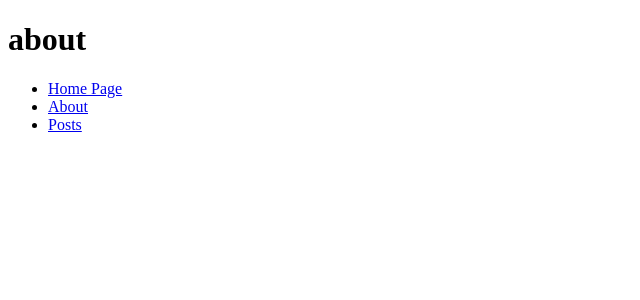
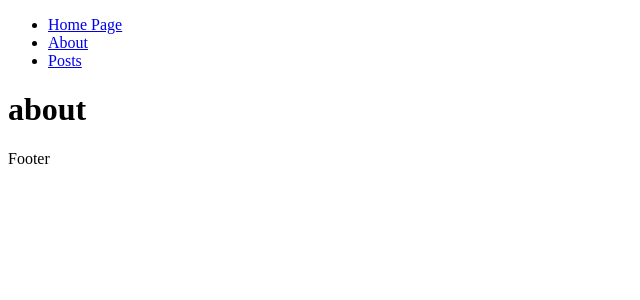
Before and after one commit to AndreaRispoli97/react-router, a React (Vite) app: page /about in a window 1280 px wide. Shown: the top 300 px of the page, without its empty margins (0-640 px from the left). Built offline with nearby package versions, Linux system fonts and the light colour scheme.

Commit message:
add: added first bonus

```diff
--- a/src/App.jsx
+++ b/src/App.jsx
@@ -3,6 +3,7 @@ import { BrowserRouter, Route, Routes } from 'react-router-dom'
 import Home from './pages/Home'
 import About from './pages/About'
 import Posts from './pages/Posts'
+import DefaultLayout from './layouts/DefaultLayout'
 
 function App() {
 
@@ -10,9 +11,11 @@ function App() {
     <>
       <BrowserRouter>
         <Routes>
-          <Route path='/' element={<Home />}></Route>
-          <Route path='/about' element={<About />}></Route>
-          <Route path='/post' element={<Posts />}></Route>
+          <Route element={<DefaultLayout />}>
+            <Route path='/' element={<Home />} />
+            <Route path='/about' element={<About />} />
+            <Route path='/post' element={<Posts />} />
+          </Route>
         </Routes>
       </BrowserRouter>
     </>
--- /dev/null
+++ b/src/layouts/DefaultLayout.jsx
@@ -0,0 +1,19 @@
+import { Outlet } from "react-router-dom";
+import MainNav from "../components/MainNav";
+
+
+
+function DefaultLayout() {
+    return (
+        <>
+            <header><MainNav /></header>
+            <main><Outlet /></main>
+            <header>Footer</header>
+        </>
+    )
+}
+
+export default DefaultLayout
+
+
+//Outlet= colui che ti mostra le rotte
--- a/src/pages/About.jsx
+++ b/src/pages/About.jsx
@@ -1,5 +1,5 @@
 import { useEffect, useState } from "react";
-import MainNav from "../components/MainNav";
+
 const About = () => {
 
     useEffect(() => {
@@ -13,7 +13,6 @@ const About = () => {
     return (
         <>
             <div><h1>about</h1></div>
-            <MainNav />
         </>
 
     )
--- a/src/pages/Home.jsx
+++ b/src/pages/Home.jsx
@@ -1,5 +1,5 @@
 import { useEffect, useState } from "react";
-import MainNav from "../components/MainNav";
+
 
 const Home = () => {
 
@@ -14,7 +14,7 @@ const Home = () => {
     return (
         <>
             <div><h1>Home</h1></div>
-            <MainNav />
+
         </>
     )
 
--- a/src/pages/Posts.jsx
+++ b/src/pages/Posts.jsx
@@ -1,5 +1,5 @@
 import { useEffect, useState } from "react";
-import MainNav from "../components/MainNav";
+
 const Posts = () => {
 
     useEffect(() => {
@@ -13,7 +13,6 @@ const Posts = () => {
     return (
         <>
             <div><h1>posts</h1></div>
-            <MainNav />
         </>
     )
 
```
